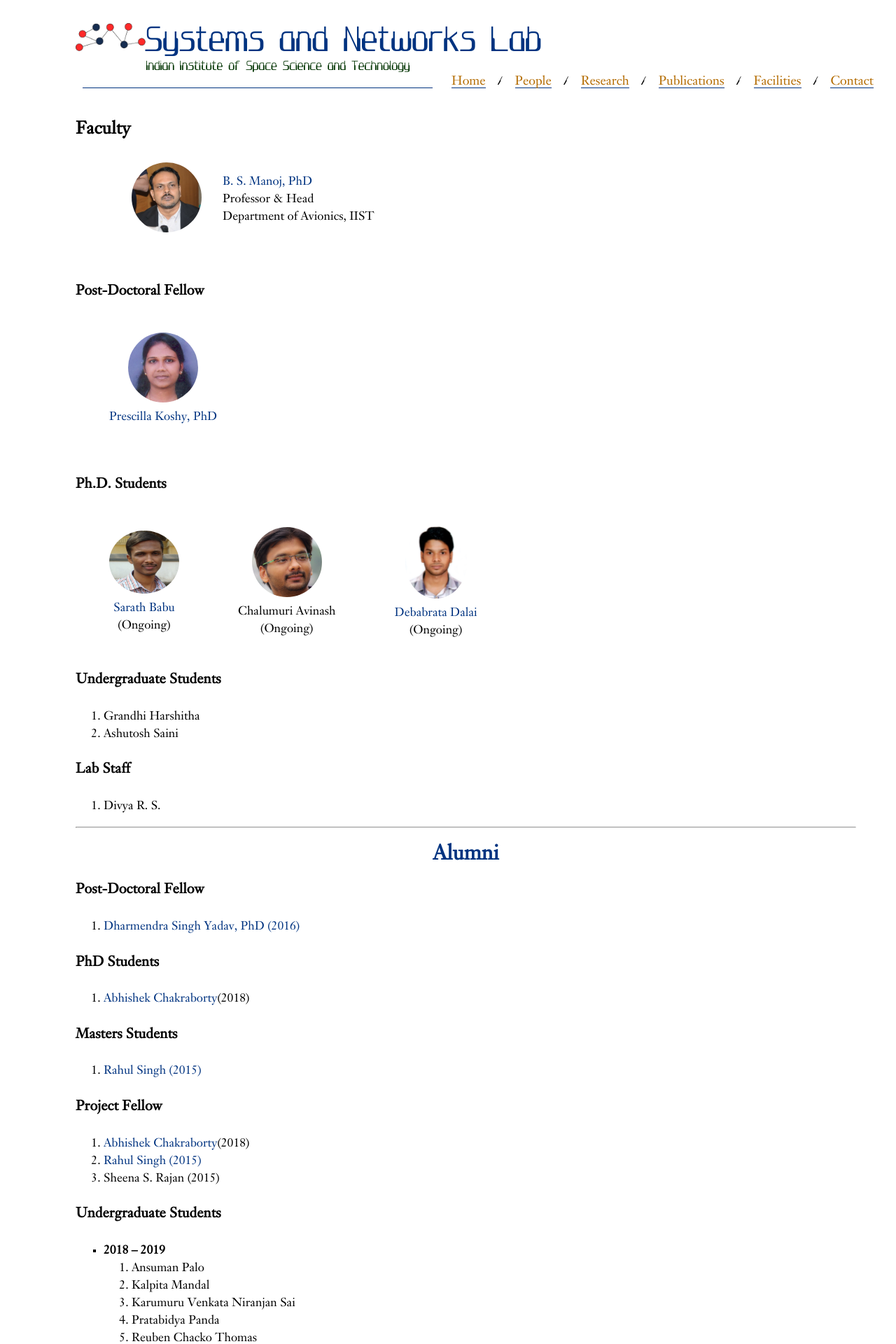
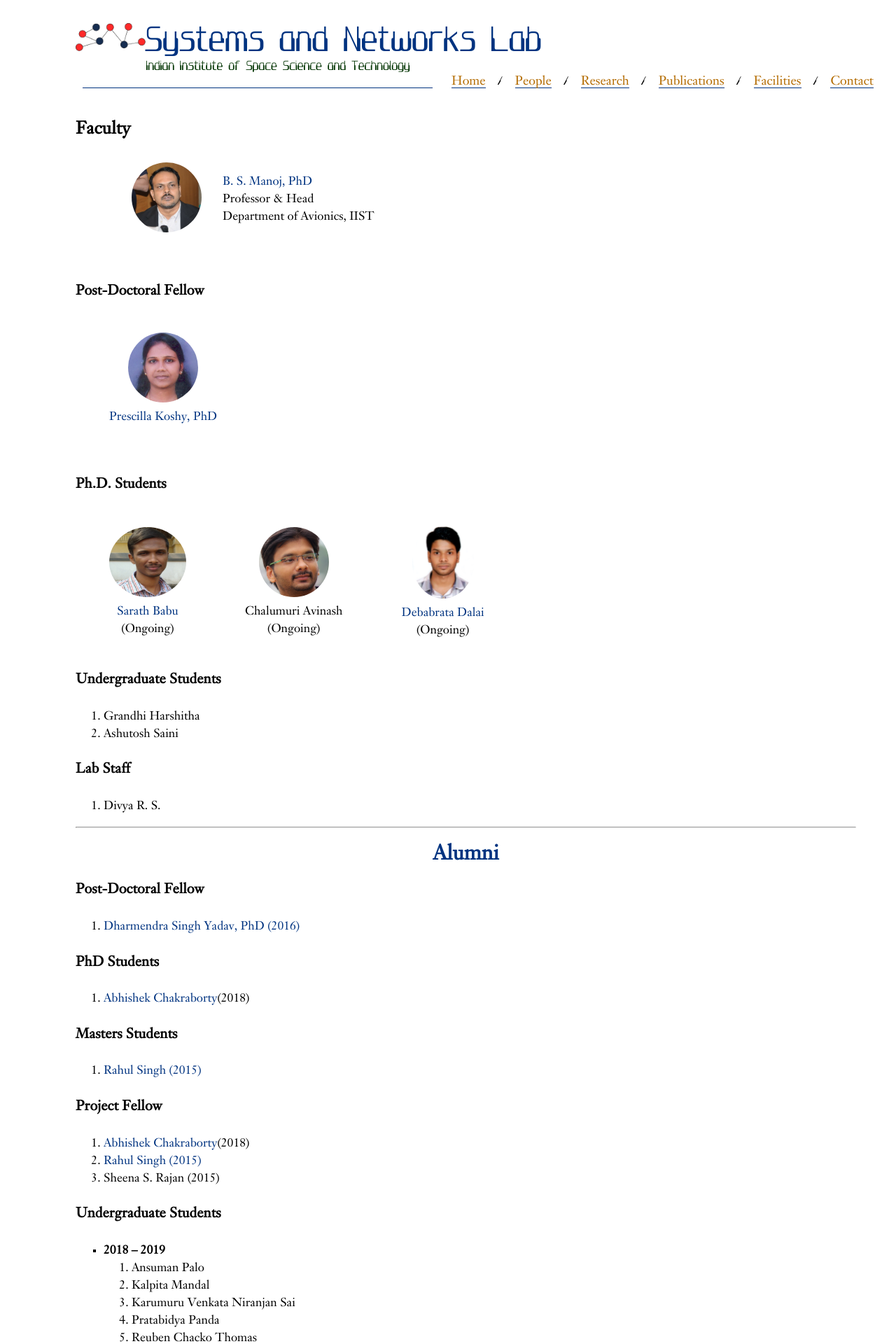
Before and after one commit to iist-sysnet/iist-sysnet.github.io, a Jekyll site: the page built from people.md, in a window 1280 px wide. Shown: the top 1920 px of the page at 70% size. Built offline with Jekyll 4.4.1, drawn with Linux system fonts in a browser that asks for light colours; our own code applies the rules of GitHub Pages for plain Markdown files.

Commit message:
Update people.md

```diff
--- a/people.md
+++ b/people.md
@@ -28,7 +28,7 @@
 
 <table>
 <tr>
-<td><figure align="center"><a href="https://4sarathbabu.github.io/" target="_blank"><img width="100px" height="90px" class="img-circle"  src="images/sarath.jpg"><figcaption>Sarath Babu</figcaption></a>(Ongoing)</figure></td>
+<td><figure align="center"><a href="https://4sarathbabu.github.io/" target="_blank"><img width="110px" height="100px" class="img-circle"  src="images/sarath.jpg"><figcaption>Sarath Babu</figcaption></a>(Ongoing)</figure></td>
 <td><figure align="center"><img width="100px"  class="img-circle"  src="images/avinash.png"><figcaption>Chalumuri Avinash</figcaption>(Ongoing)</figure></td>
 <td><figure align="center"><a href="https://www.linkedin.com/in/debabrata-dalai-a88b6486"><img width="88px"  class="img-circle"  src="images/debabrata.png"><figcaption>Debabrata Dalai</figcaption></a>(Ongoing)</figure></td>
 </tr>
```
